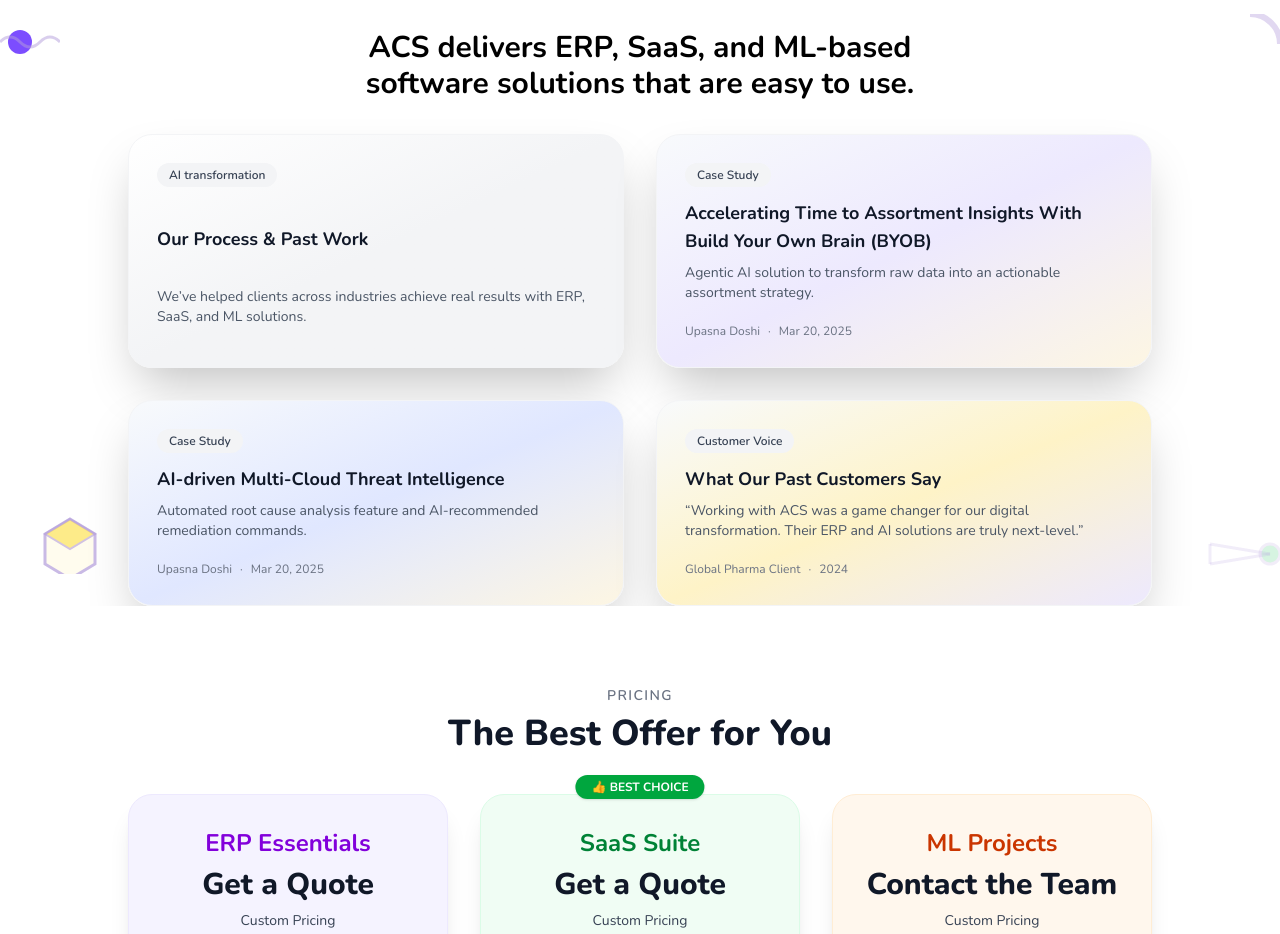
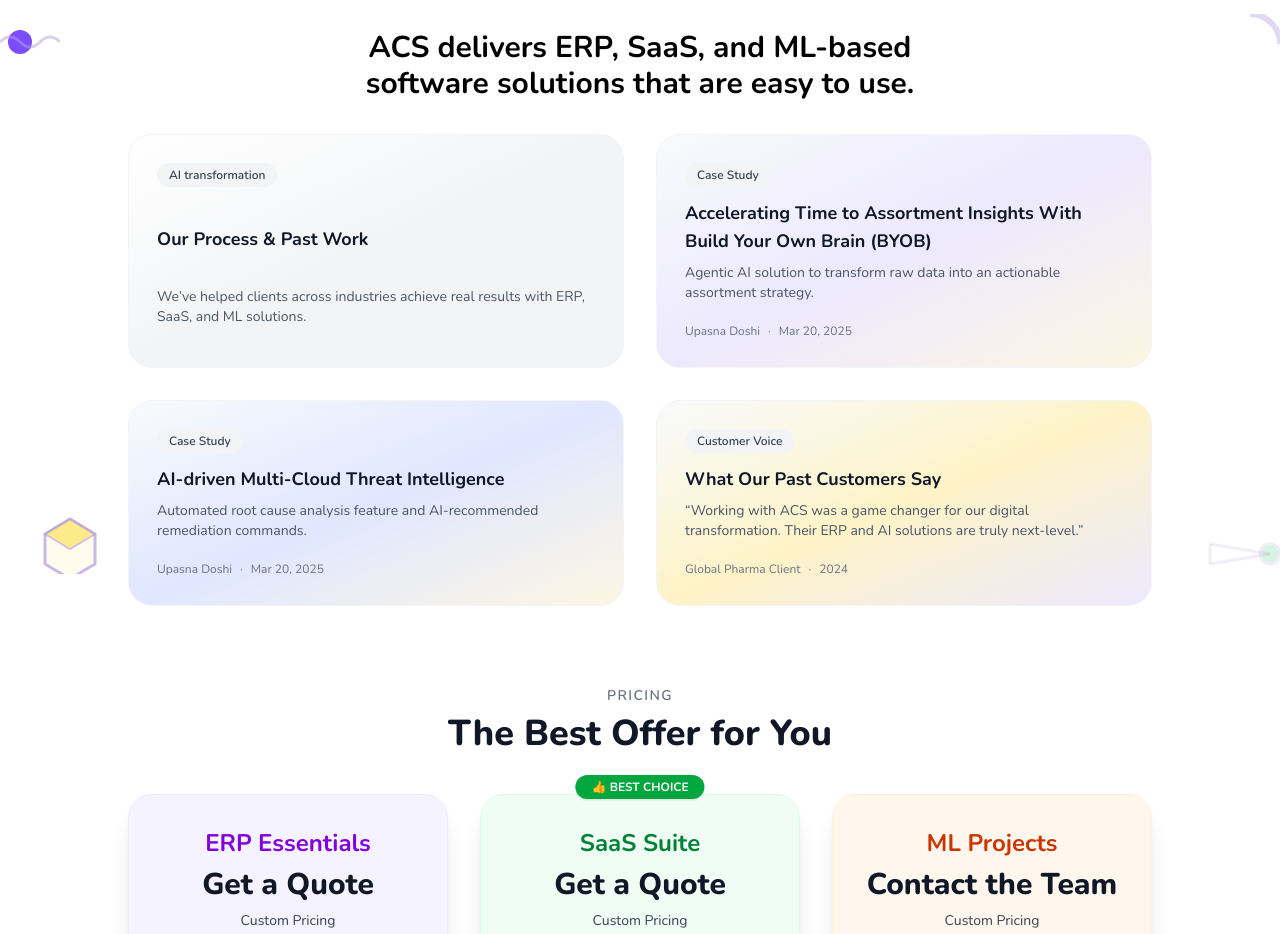
Before and after one commit to vijayguhan10/ACS-Website, a React (Vite) app: page / in a window 1280 px wide. Shown: the part 2940-3874 px from the top of the page. Built offline with nearby package versions, Linux system fonts and the light colour scheme; a web font is replaced by a local one.

Commit message:
comitting with the changes of the removed shadow

```diff
--- a/src/components/HomeRender.jsx
+++ b/src/components/HomeRender.jsx
@@ -17,7 +17,7 @@ const sectionVariants = {
 const HomeRender = () => {
   console.log("HomeRender component rendered");
   return (
-    <div className="font-primary bg-white">
+    <div className="font-primary ">
       <div className="">
         <motion.div
           variants={sectionVariants}
--- a/src/components/Section4.jsx
+++ b/src/components/Section4.jsx
@@ -132,7 +132,7 @@ const Section4 = () => {
         {cards.map((card, idx) => (
           <div
             key={card.title}
-            className={`${cardBg[idx]} rounded-3xl shadow-2xl p-7 border border-gray-100 flex flex-col justify-between min-h-[180px] hover:scale-[1.025] transition-transform duration-200`}
+            className={`${cardBg[idx]} rounded-3xl  p-7 border border-gray-100 flex flex-col justify-between min-h-[180px] hover:scale-[1.025] transition-transform duration-200`}
           >
             <span className="bg-gray-100 text-gray-700 text-xs font-semibold px-3 py-1 rounded-full mb-3 inline-block w-fit">
               {card.tag}
```
